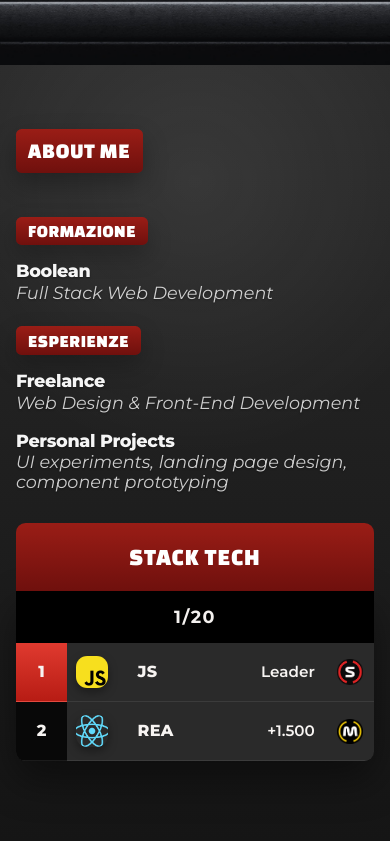
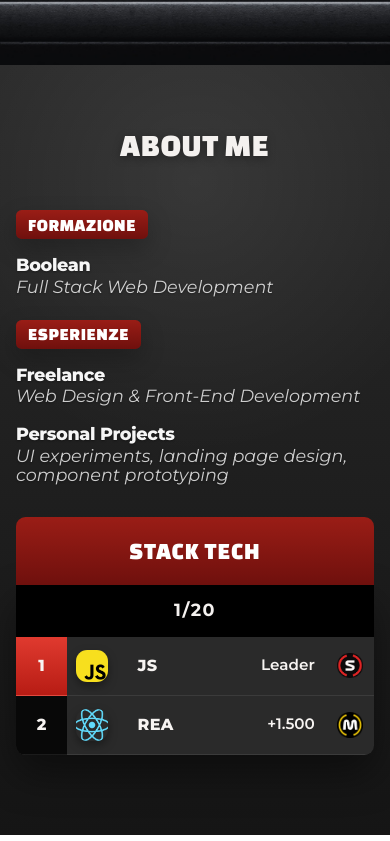
Before and after one commit to matteolepera/portfolio, a React (Vite) app: page /home in a window 390 px wide. Shown: the part 779-1620 px from the top of the page. Built offline with nearby package versions, Linux system fonts and the light colour scheme; a web font is replaced by a local one.

Commit message:
feat: modificata la posizione del titolo, aggiustato il responsive delle due liste.

```diff
--- a/src/styles/Home.module.css
+++ b/src/styles/Home.module.css
@@ -64,21 +64,19 @@
 
 .aboutHeader {
     grid-area: header;
-    margin: 0;
+    margin: 0 0 1rem;
+    text-align: center;
 }
 
 .aboutHeader span {
     display: inline-block;
-    margin-bottom: 0.75rem;
-    padding: 0.35rem 0.9rem;
-    border-radius: 0.35rem;
-    background: linear-gradient(180deg, #9a1d16 0%, #6f100d 100%);
-    box-shadow: 0 10px 24px rgba(0, 0, 0, 0.28);
     font-family: "Changa One", sans-serif;
-    font-size: clamp(1.35rem, 2vw, 2rem);
-    letter-spacing: 0.04em;
+    font-size: clamp(2rem, 2.8vw, 3.1rem);
+    line-height: 1;
+    letter-spacing: 0.03em;
     text-transform: uppercase;
-    color: #fff;
+    color: #f4f1ef;
+    text-shadow: 0 2px 8px rgba(0, 0, 0, 0.35);
 }
 
 .aboutHeader h2 {
@@ -98,7 +96,7 @@
     display: grid;
     grid-template-columns: minmax(0, 1fr) minmax(18rem, 24rem);
     grid-template-areas:
-        "header leaderboard"
+        "header header"
         "content leaderboard";
     gap: 2rem;
     align-items: start;
@@ -361,10 +359,6 @@
         padding-left: 0;
     }
 
-    .timelineListsGrid {
-        grid-template-columns: 1fr;
-    }
-
     .skillsList {
         grid-template-columns: 1fr;
     }
@@ -384,8 +378,10 @@
 }
 
 @media (max-width: 480px) {
+    .timelineListsGrid {
+        grid-template-columns: 1fr;
+    }
 
-    .aboutHeader span,
     .timelineBlock h3 {
         padding-inline: 0.75rem;
     }
```
